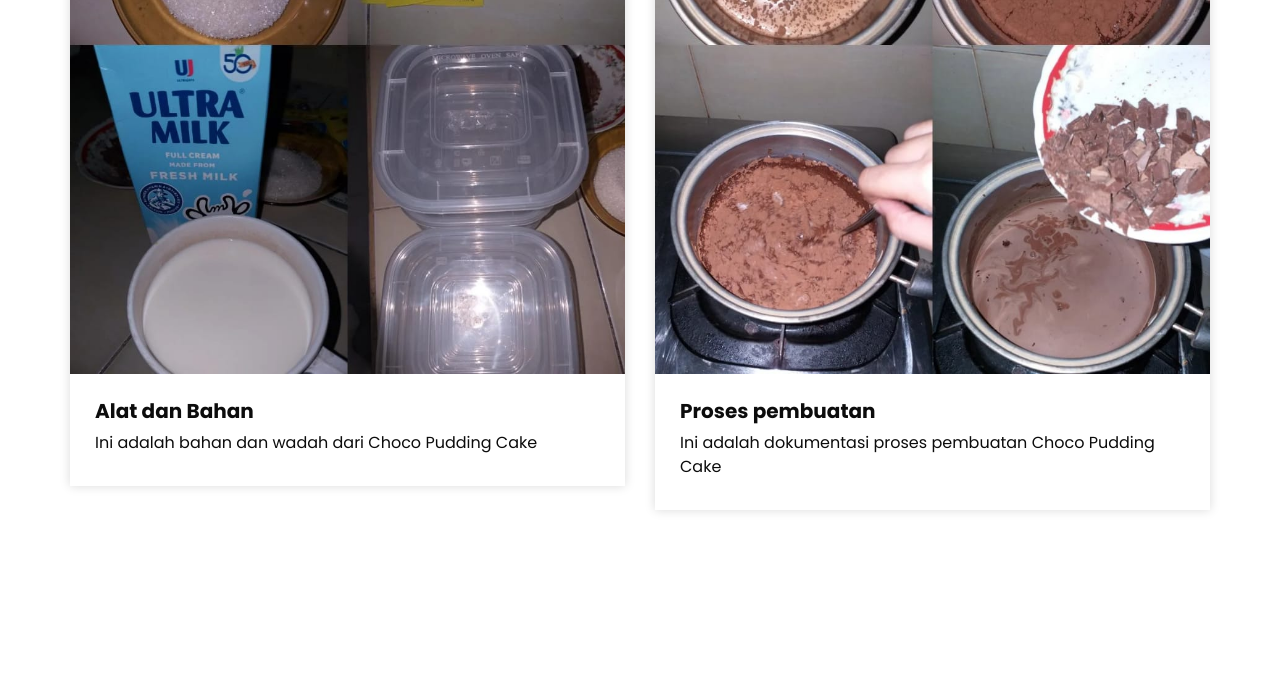
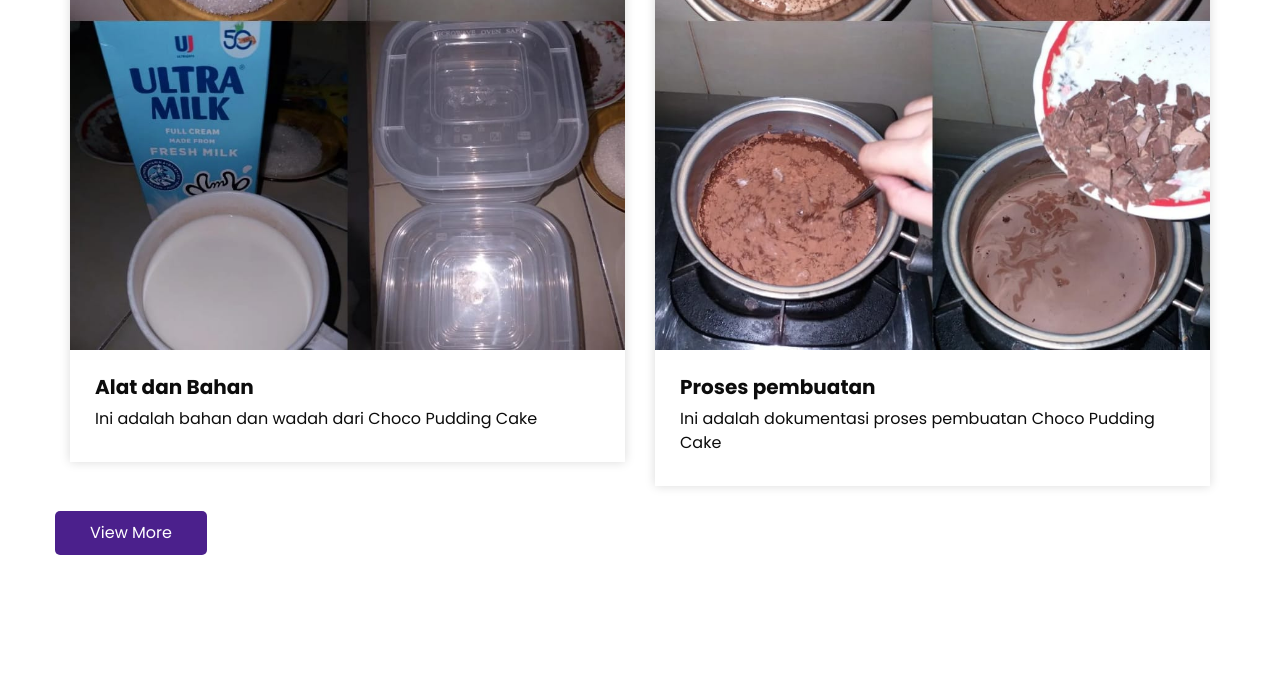
Before and after one commit to wolfcute06/Kewirausahaan, a plain HTML site: page index.html in a window 1280 px wide. Shown: the part 2481-3168 px from the top of the page. Drawn offline with nearby package versions, Linux system fonts and the light colour scheme.

Commit message:
add option

```diff
--- a/css/responsive.css
+++ b/css/responsive.css
@@ -36,6 +36,10 @@
 
   .about_section .img_container .img-box.b2 {
     margin-top: -5%;
+  }
+
+  .blog_section .detail-box {
+    margin-right: 5%;
   }
 
 }
--- a/css/style.css
+++ b/css/style.css
@@ -438,6 +438,14 @@ a:focus {
   border-radius: 5px;
   margin: 25px 0 45px 0;
 }
+.blog_section .detail-box a {
+  display: inline-block;
+  padding: 10px 35px;
+  background-color: #4b208c;
+  color: #ffffff;
+  border-radius: 5px;
+  margin: 25px 0 45px 0;
+}
 
 .about_section .detail-box a:hover {
   background-color: #5625a1;
--- a/index.html
+++ b/index.html
@@ -83,7 +83,7 @@
               <p>
                 Pudding cake dengan rasa cokelat yang lumer di mulut!!
               </p>
-              <a href="" class="">
+              <a href="contact.html" class="">
                 Contact Us
             </div>
           </div>
@@ -153,14 +153,9 @@
             </div>
             <div class="img-box b2">
               <img src="images/slider img.jpeg" alt="" />
-              <a href="blog.html">
-                View More
-              </a>
             </div>
           </div>
-
         </div>
-
       </div>
     </div>
   </section>
@@ -210,6 +205,11 @@
             </div>
           </div>
         </div>
+        <div class="detail-box">
+        <a href="blog.html">
+          View More
+        </a>
+      </div>
       </div>
     </div>
   </section>
```
